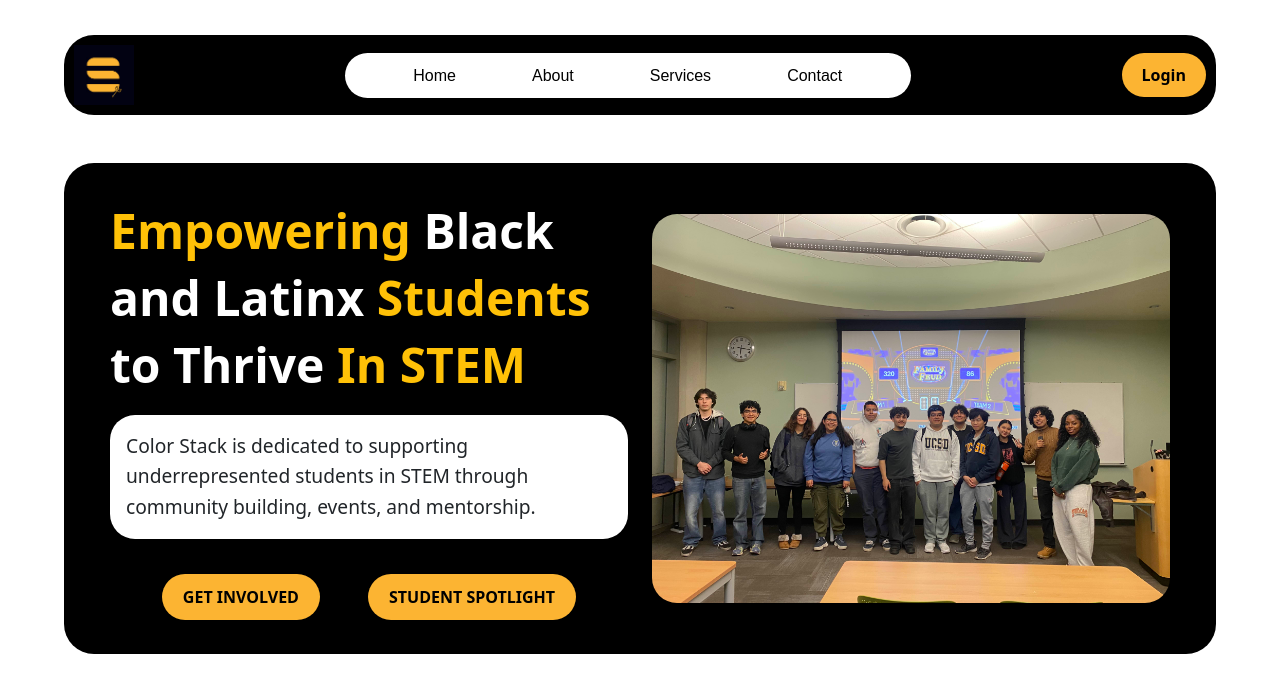
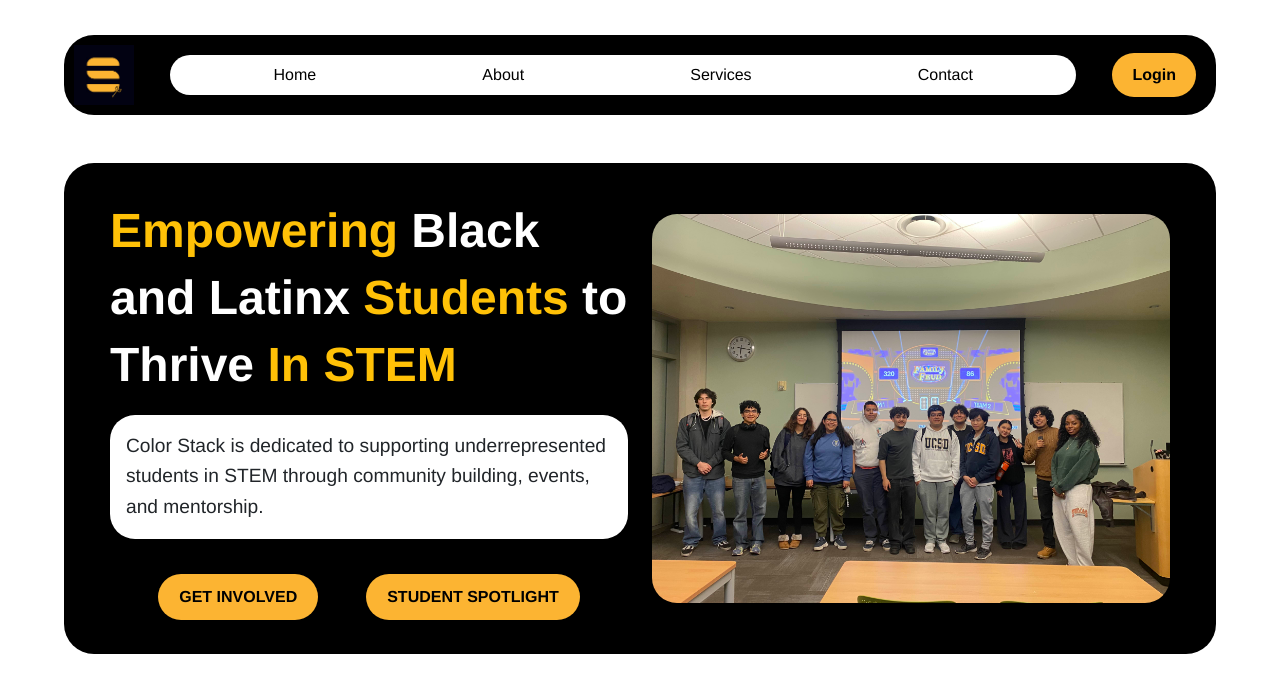
Before and after one commit to Ffranco08/color_stack_website, a Flask app: page / in a window 1280 px wide. Shown: the top 693 px of the page. Run offline with Flask 3, Linux system fonts and the light colour scheme; some libraries are stand-ins or nearby versions.

Commit message:
reworked nav-list

```diff
--- a/static/styles.css
+++ b/static/styles.css
@@ -1,3 +1,8 @@
+/* Global setting for the entire page */
+* {
+    font-family: 'Helvetica Neue', Helvetica, Arial, sans-serif !important;
+}
+
 /* Style for the large outer oval around the whole nav bar */
 nav {
     text-align: center;
@@ -9,6 +14,9 @@
 
 /* Style for the larger oval around the smaller oval */
 .outer-oval {
+    display: flex; /* Enables flexbox for the outer container */
+    justify-content: center; /* Centers content horizontally */
+    align-items: center; /* Centers content vertically */
     padding: 10px; /* Affects the thickness around the oval */
     width: 90%; /* Scales the width to 90% of the parent/container width */
     max-width: 1300px; /* Prevents it from exceeding 1300px */
@@ -19,19 +27,22 @@
 
 /* Style for the smaller oval around the ul elements */
 .nav-list {
-    list-style-type: none; /* Remove default list styling */
-    padding: 10px;
-    display: inline-flex;
-    gap: 50px; /* Space between list items */
-    border-radius: 25px;
+    display: flex !important; /* Override any inherited display properties */
+    justify-content: space-evenly !important; /* Centers the nav items horizontally */
+    align-items: center; /* Centers the nav items vertically */
+    gap: 50px; /* Space between items */
+    border-radius: 25px; /* Oval shape */
     background-color: #FFFFFF;
-    width: 50%;
-
+    width: 80%;
+    white-space: nowrap; /* Prevent wrapping */
+    overflow-x: auto; /* Optional: Add horizontal scrolling on small screens */
+    min-height: 40px; /* Ensure it has enough height */
+    margin: 0 auto; /* Center itself within the outer oval */
 }
 
-/* List items */
+/* Ensure nav items align correctly */
 .nav-list li {
-    display: inline;
+    flex-shrink: 0; /* Prevent shrinking */
 }
 
 /* Links styling */
@@ -40,7 +51,6 @@
     border-radius: 15px; /* Smaller oval shape */
     text-decoration: none;
     color: #000000;
-    font-family: Arial, sans-serif;
     font-size: 16px;
     transition: background-color 0.3s;
 }
@@ -57,6 +67,7 @@
 .login-button {
     display: inline-block;
     padding: 10px 20px; /* Oval dimensions */
+    margin-right: 10px; /* Spacing between the login button and the nav items */
     border-radius: 25px; /* Oval's roundness */
 }
 
--- a/templates/home.html
+++ b/templates/home.html
@@ -15,7 +15,7 @@
             <img src="/static/images/OG_design.png" alt="Logo" class="nav-image img-fluid">
 
             <!-- The Navigation List -->
-            <ul class="nav-list d-inline-flex list-unstyled mb-0 justify-content-center flex-wrap">
+            <ul class="nav-list list-unstyled mb-0 justify-content-center">
                 <li class="mx-2"><a href="#" class="text-decoration-none">Home</a></li>
                 <li class="mx-2"><a href="#" class="text-decoration-none">About</a></li>
                 <li class="mx-2"><a href="#" class="text-decoration-none">Services</a></li>
```
